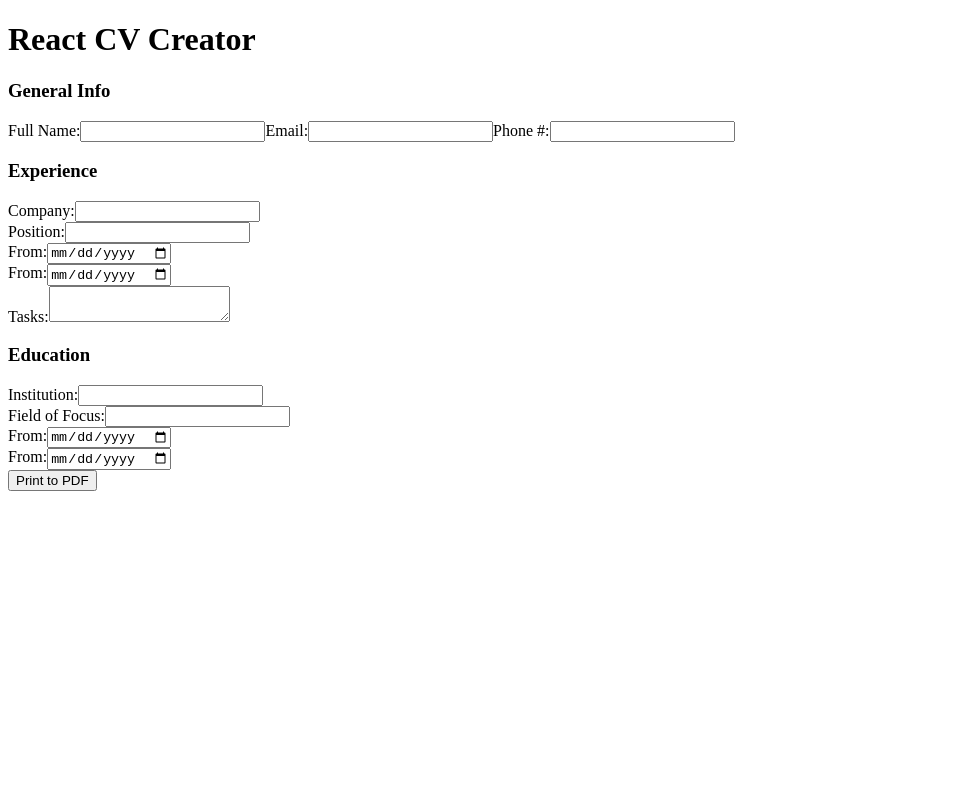
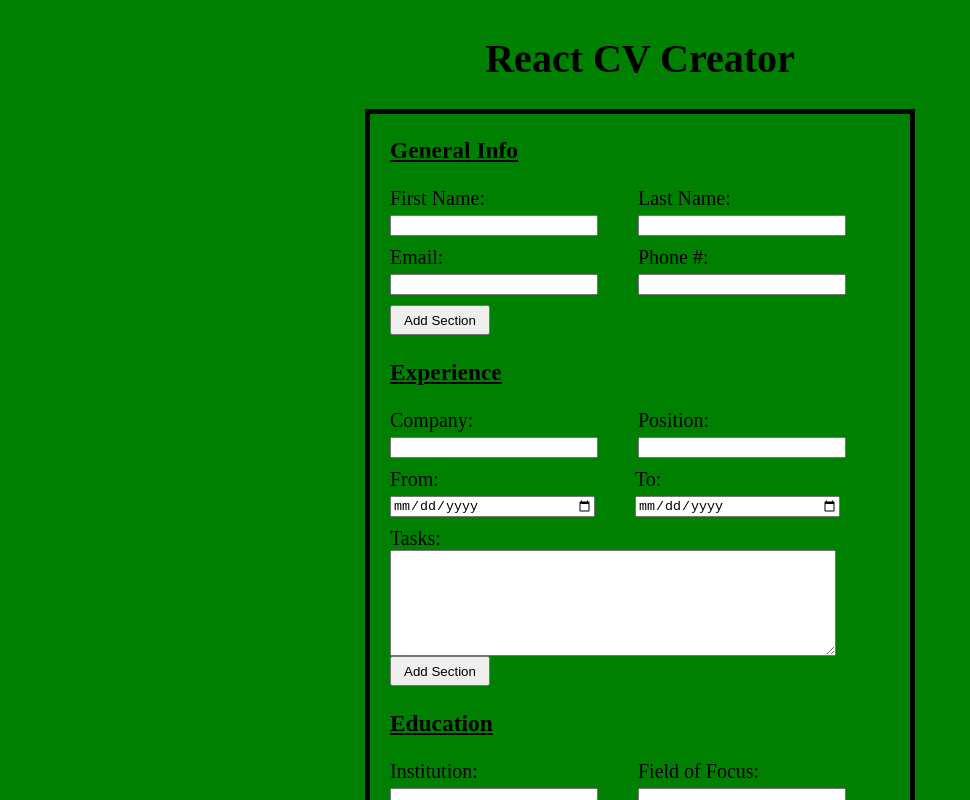
Before and after one commit to Gustav72/CV-Creator, a React (Create React App) app: page / in a window 1280 px wide. Shown: the top 800 px of the page, without its empty margins (0-970 px from the left). Built offline with nearby package versions, Linux system fonts and the light colour scheme.

Commit message:
add styling

```diff
--- a/src/components/App.js
+++ b/src/components/App.js
@@ -10,17 +10,19 @@ class App extends Component {
     event.preventDefault();
   }
 
-
   render() {
 
     return (
-      <div>
+      <div id='container'>
         <h1>React CV Creator</h1>
         <form onSubmit = {this.handleSubmit}>
           <GeneralInfo />
+          <button id="add-general-info">Add Section</button>
           <Experience />
+          <button id="add-experience">Add Section</button>
           <Education />
-          <button type='submit'>Print to PDF</button>
+          <button id="add-education">Add Section</button>
+          <button type='submit' id="button">Print to PDF</button>
         </form>
       </div>
     );
--- a/src/components/Education.js
+++ b/src/components/Education.js
@@ -36,10 +36,10 @@ export default class Education extends Component {
 
     render() {
         return (
-            <div>
+            <div className="education">
                 <h3>Education</h3>
                 <div>
-
+                    <div>
                         <label>Institution:</label>
                         <input type="text" value={this.state.institution} onChange={this.handleInstitutionChange}></input>
                     </div>
@@ -47,13 +47,16 @@ export default class Education extends Component {
                         <label>Field of Focus:</label>
                         <input type="text" value={this.state.fieldOfFocus} onChange={this.handleFieldOfFocusChange}></input>
                     </div>
+                </div>
+                <div>
                     <div>
                         <label>From:</label>
                         <input type="date" value={this.state.dateFrom} onChange={this.handleDateFromChange}></input>
                     </div>
                     <div>
-                    <label>From:</label>
+                        <label>To:</label>
                         <input type="date" value={this.state.dateTo} onChange={this.handleDateToChange}></input>
+                    </div>
                 </div>
             </div>
         )
--- a/src/components/Experience.js
+++ b/src/components/Experience.js
@@ -44,8 +44,9 @@ export default class Experience extends Component {
 
     render() {
         return (
+            <div className="experience">
+                <h3>Experience</h3>
                 <div>
-                <h3>Experience</h3>
                     <div>
                         <label>Company:</label>
                         <input type="text" value={this.state.company} onChange={this.handleCompanyChange}></input>
@@ -54,19 +55,24 @@ export default class Experience extends Component {
                         <label>Position:</label>
                         <input type="text" value={this.state.position} onChange={this.handlePositionChange}></input>
                     </div>
+                </div>
+                <div>
                     <div>
                         <label>From:</label>
                         <input type="date" value={this.state.dateFrom} onChange={this.handleDateFromChange}></input>
                     </div>
                     <div>
-                    <label>From:</label>
+                        <label>To:</label>
                         <input type="date" value={this.state.dateTo} onChange={this.handleDateToChange}></input>
                     </div>
+                </div>
+                <div>
                     <div>
                         <label>Tasks:</label>
                         <textarea type="text" value={this.state.tasks} onChange={this.handleTasksChange}></textarea>
                     </div>
                 </div>
+            </div>
         )
     }
 }
--- a/src/components/GeneralInfo.js
+++ b/src/components/GeneralInfo.js
@@ -1,20 +1,28 @@
 import React, {Component} from 'react';
 
-export default class GeneralInfo extends Component {
+export default
+class GeneralInfo extends Component {
 
     constructor(props) {
         super(props);
 
         this.state = {
-            fullName: '',
+            firstName: '',
+            lastName: '',
             email: '',
             phoneNumber: ''
         }
     }
 
-    handleFullNameChange = (event) => {
+    handleFirstNameChange = (event) => {
         this.setState({
-            fullName: event.target.value
+            firstName: event.target.value
+        })
+    }
+
+    handleLastNameChange = (event) => {
+        this.setState({
+            lastName: event.target.value
         })
     }
 
@@ -32,14 +40,28 @@ export default class GeneralInfo extends Component {
 
     render() {
         return (
-            <div>
+            <div className="general-info">
                 <h3>General Info</h3>
-                <label>Full Name:</label>
-                <input type="text" value={this.state.fullName} onChange={this.handleFullNameChange}></input>
-                <label>Email:</label>
-                <input type="email" value={this.state.stateEmail} onChange={this.handleEmailChange}></input>
-                <label>Phone #:</label>
-                <input type="number" value={this.state.phoneNumber} onChange={this.handlePhoneNumberChange}></input>
+                <div>
+                    <div>
+                        <label>First Name:</label>
+                        <input type="text" value={this.state.firstName} onChange={this.handleFirstNameChange}></input>
+                    </div>
+                    <div>
+                        <label>Last Name:</label>
+                        <input type="text" value={this.state.lastName} onChange={this.handleLastNameChange}></input>
+                    </div>
+                </div>
+                <div>
+                    <div>
+                        <label>Email:</label>
+                        <input type="email" value={this.state.stateEmail} onChange={this.handleEmailChange}></input>
+                    </div>
+                    <div>
+                        <label>Phone #:</label>
+                        <input type="number" value={this.state.phoneNumber} onChange={this.handlePhoneNumberChange}></input>
+                    </div>
+                </div>
             </div>
         )
     }
--- a/src/index.js
+++ b/src/index.js
@@ -1,6 +1,7 @@
 import React from 'react';
 import ReactDOM from 'react-dom/client';
 import App from './components/App';
+import './style.css'
 
 const root = ReactDOM.createRoot(document.getElementById('root'));
 root.render(
--- a/src/style.css
+++ b/src/style.css
@@ -0,0 +1,63 @@
+body {
+    background-color: green;
+    display: flex;
+    justify-content: center;
+    font-size: 1.25rem;
+}
+
+h3 {
+    text-decoration: underline;
+    width: 500px;
+}
+
+#container {
+    display: flex;
+    flex-direction: column;
+    align-items: center;
+}
+
+#container > form {
+    border: 5px solid black;
+    display: flex;
+    flex-direction: column;
+    justify-content: center;
+    padding-left: 20px;
+    padding-right: 20px;
+    padding-bottom: 20px;
+
+}
+
+#container > form > div > div {
+    display: flex;
+    flex-direction: row;
+}
+
+#container > form > div > div > div {
+    display: flex;
+    flex-direction: column;
+    margin-right: 40px;
+}
+
+label {
+    margin-right: 20px;
+}
+
+input {
+    width: 200px;
+    margin-top: 5px;
+    margin-bottom: 10px;
+
+}
+
+textarea {
+    height: 100px;
+    width: 440px;
+}
+
+button {
+    padding-left: auto;
+    padding-right: auto;
+    width: 100px;
+    height: 30px;
+
+}
```
Lines whose indentation alone changed are shown as unchanged.
